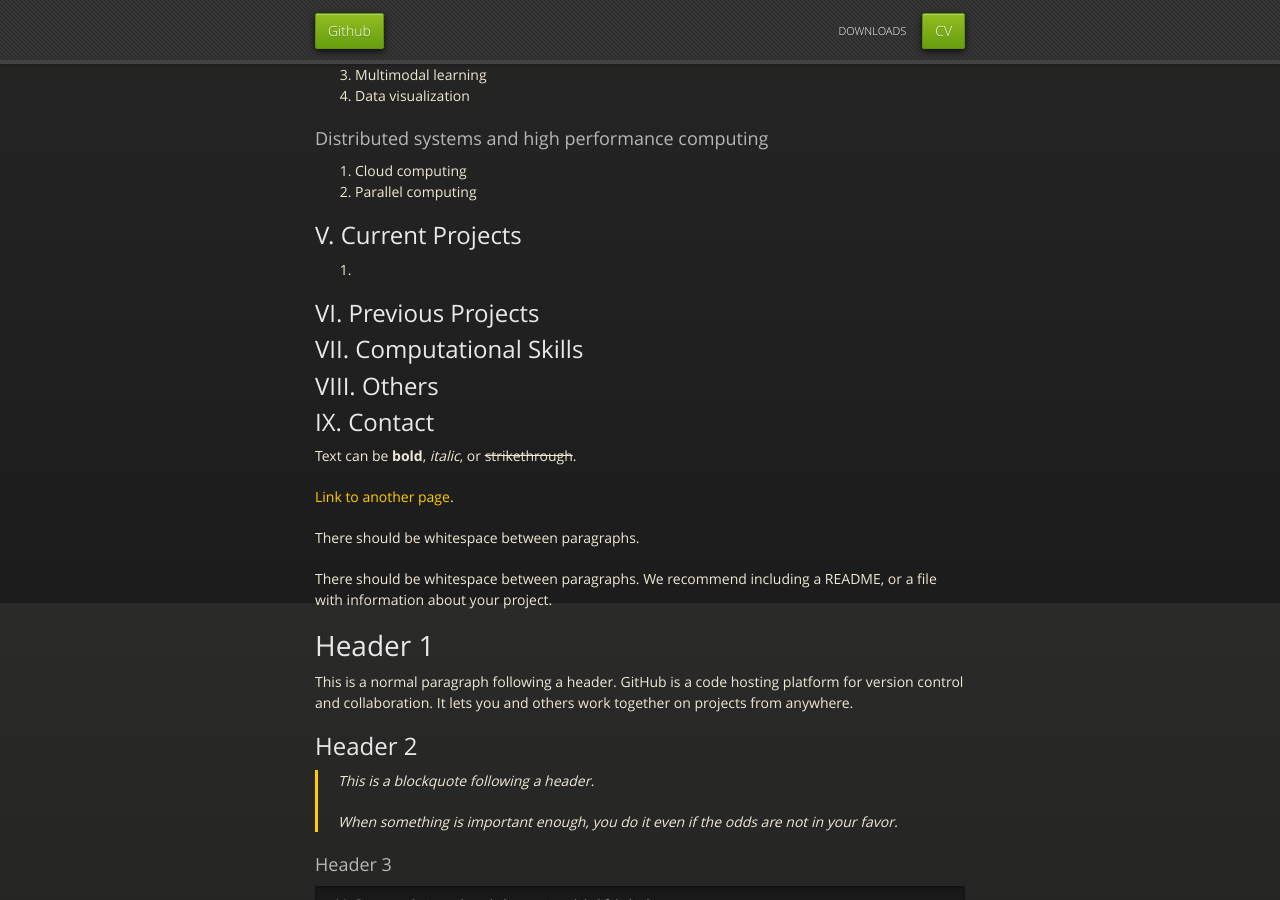
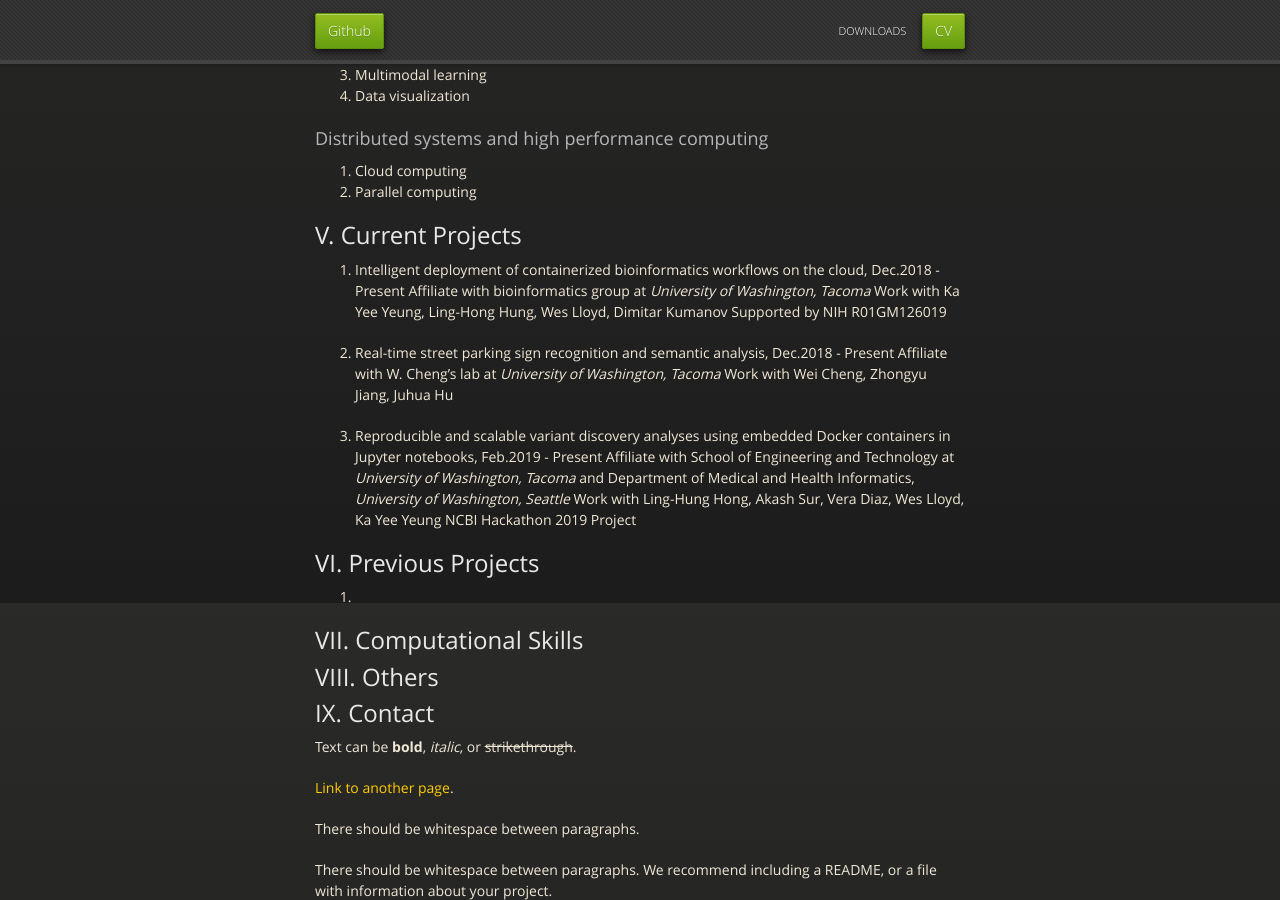
Before and after one commit to Egria/website, a Jekyll site: the page built from index.md, in a window 1280 px wide and 900 px high, scrolled down 1197 px. Built offline with Jekyll 4.4.1, drawn with Linux system fonts in a browser that asks for light colours; our own code applies the rules of GitHub Pages for plain Markdown files; some of the changed text lies outside the part shown.

Commit message:
Update index.md

```diff
--- a/index.md
+++ b/index.md
@@ -59,9 +59,25 @@ Supervised by [Juanzi Li](http://keg.cs.tsinghua.edu.cn/persons/ljz/), Aug.2016
 
 ## V. Current Projects
 
-1.
+1. Intelligent deployment of containerized bioinformatics workflows on the cloud, Dec.2018 - Present
+Affiliate with bioinformatics group at _University of Washington, Tacoma_
+Work with Ka Yee Yeung, Ling-Hong Hung, Wes Lloyd, Dimitar Kumanov
+Supported by NIH R01GM126019
+
+
+2. Real-time street parking sign recognition and semantic analysis, Dec.2018 - Present
+Affiliate with W. Cheng's lab at _University of Washington, Tacoma_
+Work with Wei Cheng, Zhongyu Jiang, Juhua Hu
+
+3. Reproducible and scalable variant discovery analyses using embedded Docker containers in Jupyter notebooks, Feb.2019 - Present
+Affiliate with School of Engineering and Technology at _University of Washington, Tacoma_ and Department of Medical and Health Informatics, _University of Washington, Seattle_
+Work with Ling-Hung Hong, Akash Sur, Vera Diaz, Wes Lloyd, Ka Yee Yeung
+NCBI Hackathon 2019 Project
+
 
 ## VI. Previous Projects
+
+1.
 
 ## VII. Computational Skills
 
```
Also changed, not shown: other parts of index.md (+1 -1 lines).
